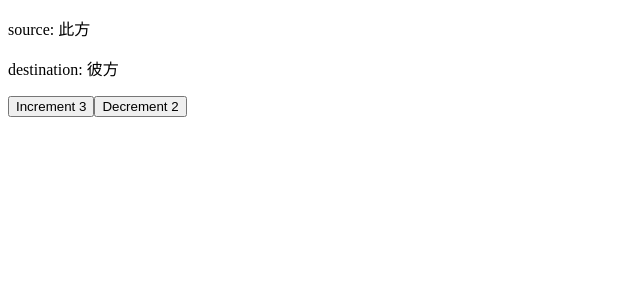
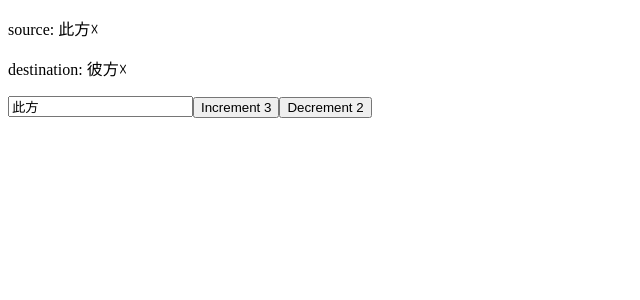
Before and after one commit to m77so/deimos, a React (Create React App) app: page / in a window 1280 px wide. Shown: the top 300 px of the page, without its empty margins (0-640 px from the left). Built offline with nearby package versions, Linux system fonts and the light colour scheme.

Commit message:
検証したい

```diff
--- a/src/counter/Counter.tsx
+++ b/src/counter/Counter.tsx
@@ -1,9 +1,9 @@
 import * as React from 'react'
-import { CounterState } from './module'
+import { RouteState } from './module'
 import { ActionDispatcher } from './Container'
 
 interface Props {
-  value: CounterState
+  value: RouteState
   actions: ActionDispatcher
 }
 
@@ -11,8 +11,16 @@ export class Counter extends React.Component<Props, {}> {
   render() {
     return (
       <div>
-        <p>source: {this.props.value.source}</p>
-        <p>destination: {this.props.value.destination}</p>
+        <p>
+          source: {this.props.value.source}
+          {this.props.value.sourceValid ? '✓' : '☓'}
+        </p>
+        <p>destination: {this.props.value.destination}{this.props.value.destinationValid ? '✓' : '☓'}</p>
+        <input
+          type="text"
+          value={this.props.value.source}
+          onChange={event => this.props.actions.setSource(event.target.value)}
+        />
         <button onClick={() => this.props.actions.setSource('hoge')}>
           Increment 3
         </button>
--- a/src/counter/module.ts
+++ b/src/counter/module.ts
@@ -24,19 +24,21 @@ export const setDestinationStation = (station: string): DestinationAction => ({
   station: station
 })
 
-export interface CounterState {
+export interface RouteState {
   source: string,
-  destination: string
+  destination: string,
+  sourceValid: boolean,
+  destinationValid: boolean
 }
 
-export type CounterActions = SourceAction | DestinationAction
+export type RouteActions = SourceAction | DestinationAction
 
-const initialState: CounterState = { source: '此方', destination: '彼方' }
+const initialState: RouteState = { source: '此方', destination: '彼方', sourceValid: false, destinationValid: false }
 
 export default function reducer(
-  state: CounterState = initialState,
-  action: CounterActions
-): CounterState {
+  state: RouteState = initialState,
+  action: RouteActions
+): RouteState {
   const copyState = Object.assign({}, state)
   switch (action.type) {
     case ActionNames.SOURCE:
--- /dev/null
+++ b/src/counter/util.ts
@@ -0,0 +1 @@
+const
--- a/src/store.ts
+++ b/src/store.ts
@@ -1,4 +1,4 @@
-import counter, { CounterActions, CounterState } from './counter/module'
+import counter, { RouteActions, RouteState } from './counter/module'
 import { createStore, combineReducers, Action } from 'redux'
 
 export default createStore(
@@ -8,7 +8,7 @@ export default createStore(
 )
 
 export type ReduxState = {
-  counter: CounterState
+  counter: RouteState
 }
 
-export type ReduxAction = CounterActions | Action
+export type ReduxAction = RouteActions | Action
```
